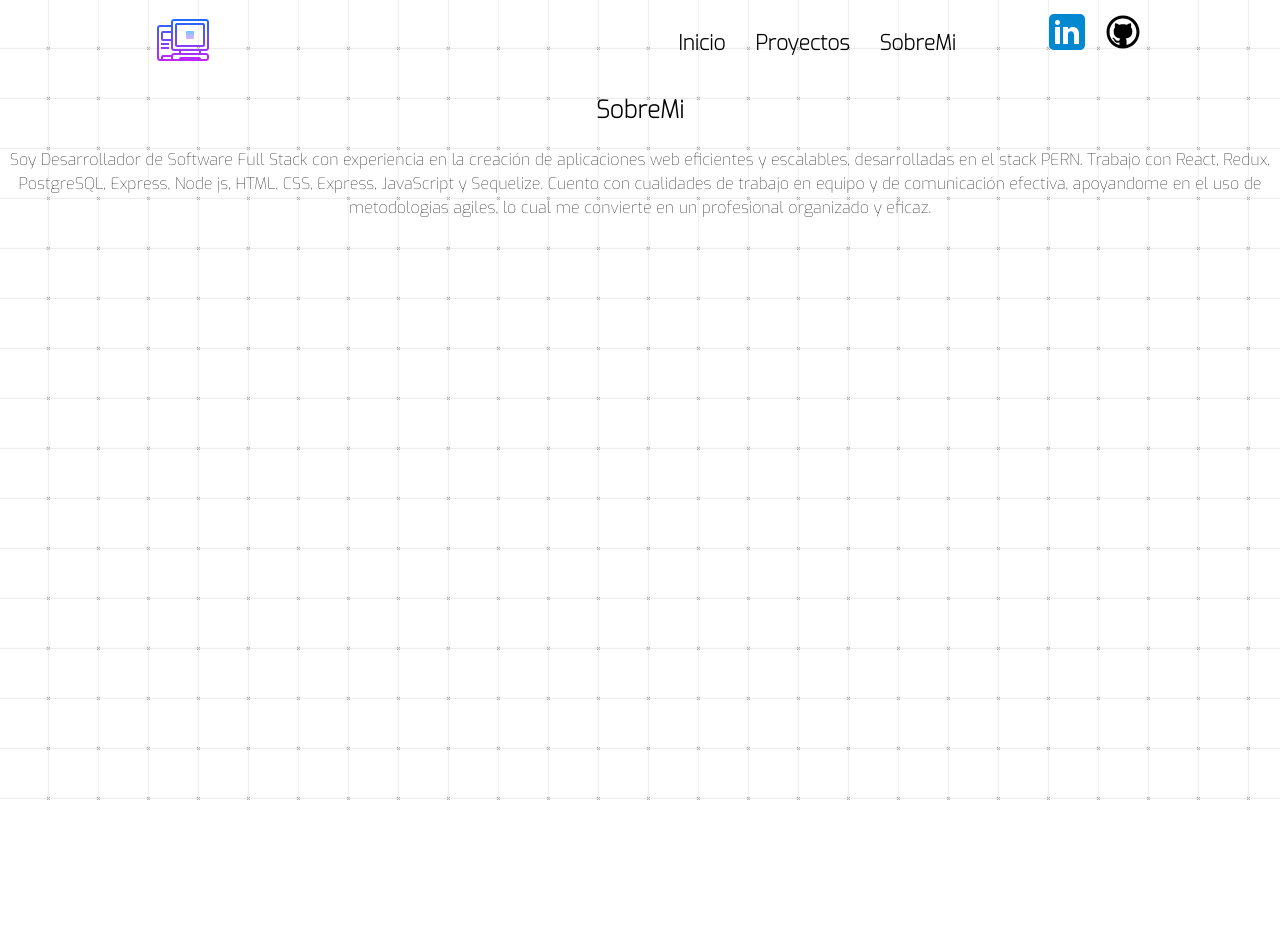
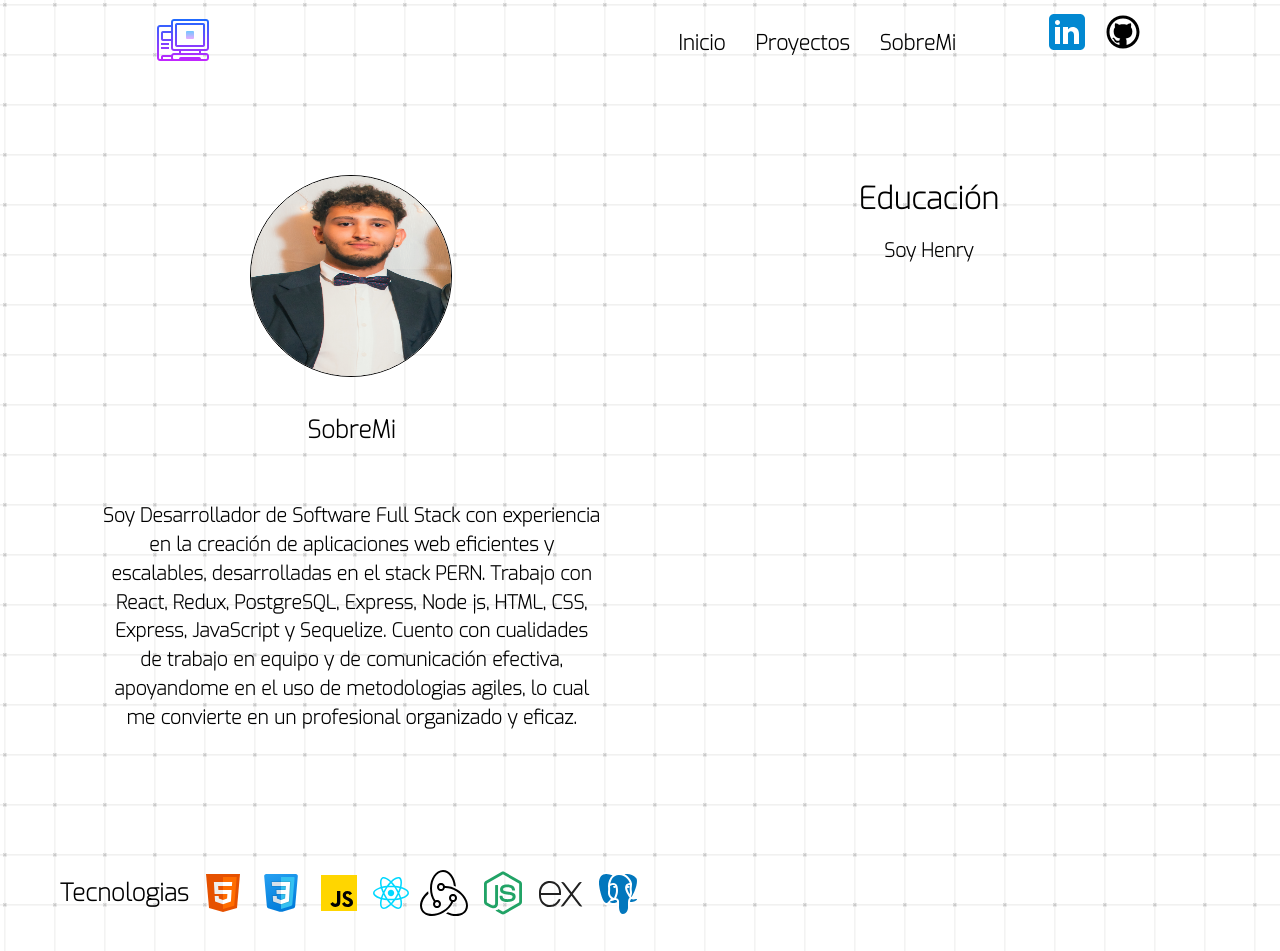
Before and after one commit to ferreiroariel1/portafolio, a React (Vite) app: page /SobreMi in a window 1280 px wide. Shown: the top 951 px of the page. Before the commit the page ends 800 px from the top, so only its background shows below. Built offline with nearby package versions, Linux system fonts and the light colour scheme.

Commit message:
falta poco

```diff
--- a/src/Inicio/Inicio.module.css
+++ b/src/Inicio/Inicio.module.css
@@ -15,7 +15,7 @@
   display: flex;
   flex-direction: column;
   gap: 20px;
-
+  margin-bottom: 170px;
 }
 
 .full h1 {
@@ -36,6 +36,7 @@
   flex-direction: column;
   text-align: center;
   gap: 20px;
+  margin-bottom: 152px;
 }
 
 .botones h1 {
--- a/src/SobreMi/SobreMi.jsx
+++ b/src/SobreMi/SobreMi.jsx
@@ -1,15 +1,47 @@
 import React from 'react'
+import style from '../SobreMi/SobreMi.module.css'
+import fotoMia from '../assets/fotoMia.jpg'
+import html from '../assets/html.svg'
+import css from '../assets/css.svg'
+import javascript from '../assets/javascript.svg'
+import react from '../assets/react.svg'
+import redux from '../assets/redux.svg'
+import node from '../assets/node.svg'
+import express from '../assets/express.svg'
+import postgresql from '../assets/postgresql.svg'
 
 function SobreMi() {
   return (
-    <div>
+    <section className={style.sobreMi}>
+      <article className={style.intro}>
+       <img src={fotoMia} alt="" className={style.img} />
       <h2>
       SobreMi
       </h2>
-      <p>Soy Desarrollador de Software Full Stack con experiencia en la creación de aplicaciones web eficientes y escalables, desarrolladas en el stack PERN. Trabajo con React, Redux, PostgreSQL, Express, Node js, HTML, CSS, Express, JavaScript y Sequelize.
 
-Cuento con cualidades de trabajo en equipo y de comunicación efectiva, apoyandome en el uso de metodologias agiles, lo cual me convierte en un profesional organizado y eficaz.</p>
-    </div>
+      <p>Soy Desarrollador de Software Full Stack con experiencia en la creación de aplicaciones web eficientes y  escalables, desarrolladas en el stack PERN. Trabajo con React, Redux, PostgreSQL, Express, Node js, HTML, CSS, Express, JavaScript y Sequelize.
+        Cuento con cualidades de trabajo en equipo y de comunicación efectiva, apoyandome en el uso de metodologias agiles, lo cual me convierte en un profesional organizado y eficaz.</p>
+        </article>
+
+        <div className={style.educacion}>
+          <h2>Educación</h2>
+          <h3>Soy Henry</h3>
+        </div>
+
+          <div className={style.tecno}>
+            <h2>Tecnologias</h2>
+            <img width='50px' src={html} alt="" />
+            <img width='50px' src={css} alt="" />
+            <img width='50px' src={javascript} alt="" />
+            <img width='50px' src={react} alt="" />
+            <img width='50px' src={redux} alt="" />
+            <img width='50px' src={node} alt="" />
+            <img width='50px' src={express} alt="" />
+            <img width='50px' src={postgresql} alt="" />
+          </div>
+
+
+    </section>
   )
 }
 
--- a/src/SobreMi/SobreMi.module.css
+++ b/src/SobreMi/SobreMi.module.css
@@ -0,0 +1,59 @@
+.sobreMi{
+    width: 85%;
+    height: 92vh;
+    margin: auto;
+    padding: 10vh 0;
+    display: grid;
+    justify-content: center;
+    align-items: center;
+    gap: 5rem;
+    grid-template-columns: repeat(auto-fill, minmax(25rem, 1fr));
+}
+
+.sobreMi .intro {
+    display: flex;
+    flex-direction: column;
+    align-items: center;
+    gap: 15px;
+}
+
+.sobreMi .intro img{
+    margin: auto;
+    width:200px;
+    height: 200px;
+    border: 1px solid black;
+    border-radius: 50%;
+}
+
+.sobreMi .intro p{
+    font-size: 1.2rem;
+    font-weight: 600;
+}
+
+.sobreMi .educacion {
+    margin-bottom: 490px;
+    display: flex;
+    flex-direction: column;
+    align-items: center;
+    gap: 15px;
+    font-size: 1.5rem;
+  }
+
+  .sobreMi .educacion h2 {
+    margin-bottom: -20px;
+    font-size: 1.9rem;
+  }
+  .sobreMi .educacion h3 {
+    font-size: 1.2rem;
+  }
+
+  .sobreMi .educacion div {
+    width: 100%;
+    text-align: center; /* Center the content within the education section */
+  }
+
+  .sobreMi .tecno {
+    display: flex;
+    gap: 10px; /* Add gap between technology icons */
+    justify-content: center; /* Center the technology icons */
+  }
```
Also changed, not shown: src/assets/fotoMia.jpg (added).
